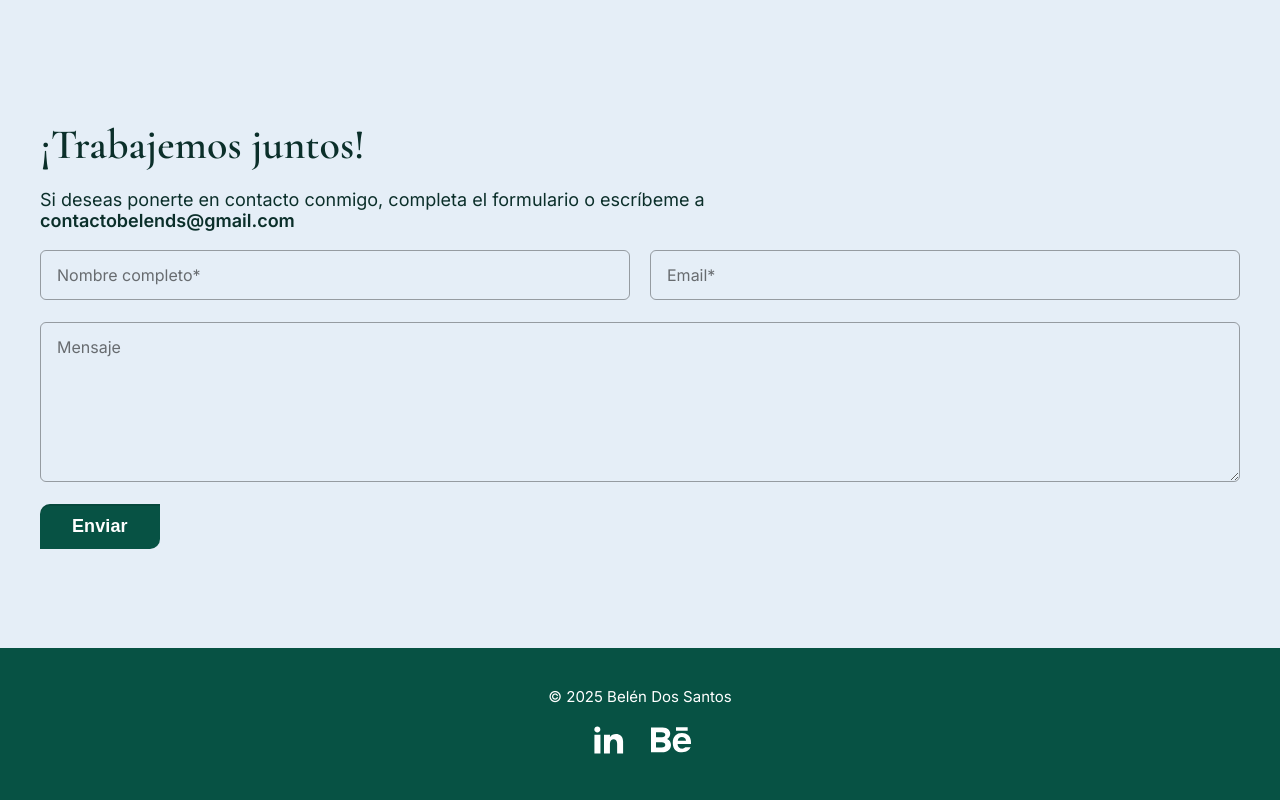
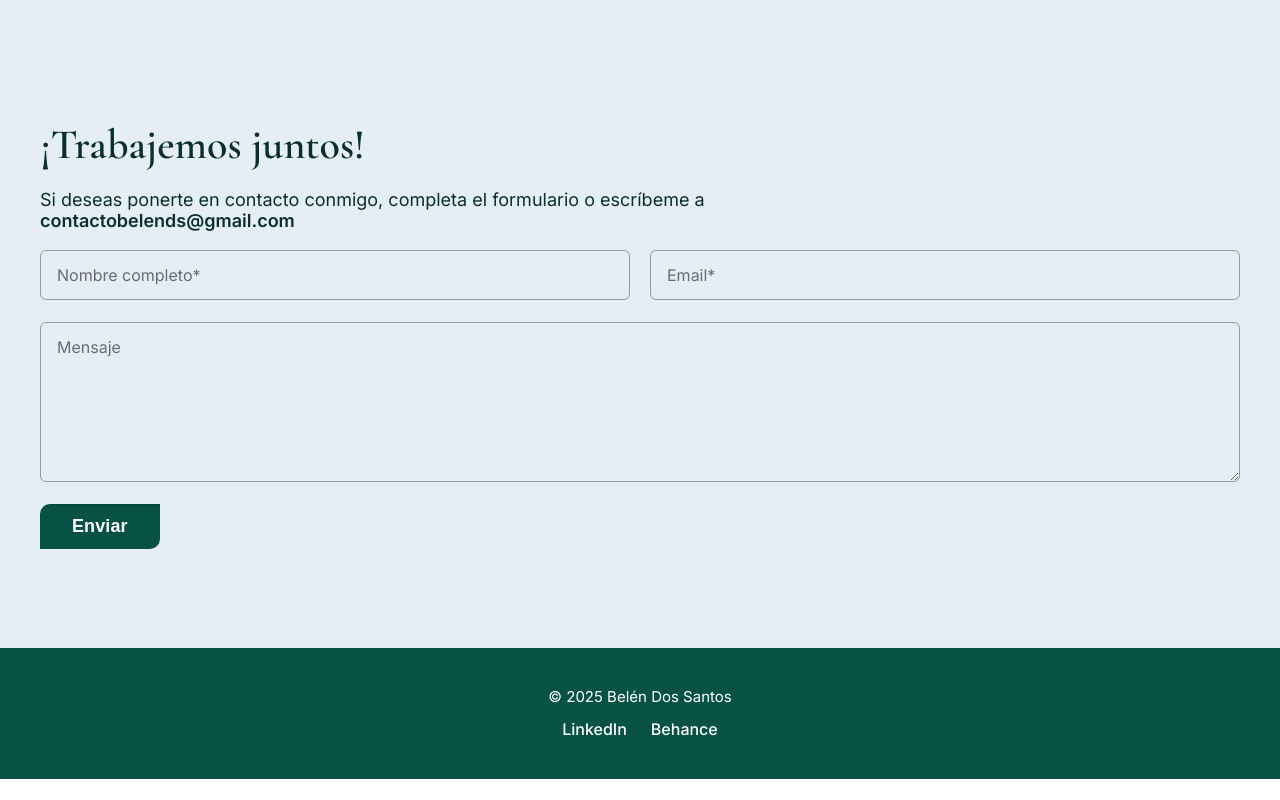
Before and after one commit to belen2005/portfolio-BDS, a plain HTML site: page index.html in a window 1280 px wide. Shown: the part 3159-3959 px from the top of the page. After the commit the page ends 3938 px from the top, so only its background shows below. Drawn offline with nearby package versions, Linux system fonts and the light colour scheme; a web font is replaced by a local one.

Commit message:
iconos-actualizadoa

```diff
--- a/index.html
+++ b/index.html
@@ -326,23 +326,8 @@
       © 2025 Belén Dos Santos
     </p>
     <nav class="footer__nav" aria-label="Redes sociales">
-        <a href="https://www.linkedin.com/in/belen-dossantos/" target="_blank" rel="noopener" class="footer__icon">
-          <svg viewBox="0 0 36 34" fill="none" xmlns="http://www.w3.org/2000/svg">
-            <path
-              d="M7.72347 4.16667C7.72298 5.13913 7.33621 6.07157 6.64823 6.75886C5.96026 7.44615 5.02743 7.83199 4.05497 7.8315C3.08251 7.83102 2.15007 7.44424 1.46278 6.75626C0.775493 6.06829 0.389651 5.13546 0.390137 4.163C0.390623 3.19054 0.777398 2.2581 1.46538 1.57081C2.15335 0.883525 3.08618 0.497683 4.05864 0.498169C5.0311 0.498656 5.96354 0.88543 6.65083 1.57341C7.33812 2.26138 7.72396 3.19421 7.72347 4.16667ZM7.83347 10.5467H0.500137V33.5H7.83347V10.5467ZM19.4201 10.5467H12.1235V33.5H19.3468V21.455C19.3468 14.745 28.0918 14.1217 28.0918 21.455V33.5H35.3335V18.9617C35.3335 7.65 22.3901 8.07167 19.3468 13.6267L19.4201 10.5467Z"
-              fill="white" />
-          </svg>
-
-        </a>
-        <a href="https://www.behance.net/belendossantos" target="_blank" rel="noopener" class="footer__icon">
-          <svg viewBox="0 0 38 24" fill="none" xmlns="http://www.w3.org/2000/svg">
-            <path
-              d="M34.8333 3.16667H23.75V0H34.8333V3.16667ZM37.5662 19C36.8663 21.0536 34.3536 23.75 29.4896 23.75C24.6224 23.75 20.6799 21.0124 20.6799 14.7646C20.6799 8.57375 24.3612 5.39125 29.3344 5.39125C34.2143 5.39125 37.1941 8.21275 37.8448 12.3991C37.9683 13.2003 38.0174 14.2801 37.9953 15.7874H25.2858C25.4917 20.8715 30.8006 21.0314 32.5502 19H37.5662ZM25.3967 12.6667H33.2579C33.0917 10.2173 31.4593 9.15325 29.336 9.15325C27.0148 9.15325 25.7308 10.3693 25.3967 12.6667ZM10.2378 23.731H0V0.0332499H11.0089C19.6793 0.1615 19.8439 8.65292 15.3156 10.9678C20.7955 12.9628 20.9792 23.731 10.2378 23.731ZM4.75 9.5H10.4247C14.3957 9.5 15.0258 4.75 9.93067 4.75H4.75V9.5ZM10.1191 14.25H4.75V19.0253H10.0399C14.877 19.0253 14.5809 14.25 10.1191 14.25Z"
-              fill="white" />
-          </svg>
-
-
-        </a>
+      <a href="https://www.linkedin.com/in/belen-dossantos/" target="_blank" rel="noopener">LinkedIn</a>
+      <a href="https://www.behance.net/belendossantos" target="_blank" rel="noopener">Behance</a>
     </nav>
   </div>
 </footer>
--- a/style.css
+++ b/style.css
@@ -811,14 +811,14 @@ body {
 }
 
 /* ===== Footer ===== */
-.site-footer {
+.site-footer{
   background: var(--green);
   color: #fff;
   padding: 40px 24px;
-  margin-top: -1px;
+  margin-top: -1px; /* para solapar con la sección anterior si hace falta */
 }
 
-.footer__inner {
+.footer__inner{
   max-width: var(--maxw);
   margin: 0 auto;
   display: flex;
@@ -828,57 +828,34 @@ body {
   text-align: center;
 }
 
-.footer__copy {
+.footer__copy{
   font-size: 15px;
   margin: 0;
 }
 
-
-
-.footer__nav {
+.footer__nav{
   display: flex;
-  align-items: center;
-  /* centra verticalmente el grupo */
-  justify-content: center;
-  gap: 22px;
+  gap: 24px;
 }
 
-/* Caja uniforme para cada icono */
-.footer__icon {
-  width: 40px;
-  height: 40px;
-  display: inline-flex;
-  /* evita baseline de texto */
-  align-items: center;
-  /* centra el svg */
-  justify-content: center;
-  /* centra el svg */
-  line-height: 0;
-  /* quita altura por texto */
+.footer__nav a{
+  color: #fff;
+  text-decoration: none;
+  font-weight: 500;
+  transition: opacity .25s ease;
 }
-
-/* Normalizamos el svg */
-.footer__icon svg {
-  height: 28px;
-  /* MISMA ALTURA para ambos */
-  width: auto;
-  /* respeta proporción */
-  display: block;
-  /* elimina espacio por baseline */
-  transition: transform .25s ease, opacity .25s ease;
-}
-
-.footer__icon:hover svg {
-  transform: scale(1.1);
-  opacity: .8;
+.footer__nav a:hover{
+  opacity: .7;
 }
 
 /* Responsive */
-@media(max-width:600px) {
-  .footer__nav {
-    gap: 16px;
+@media(max-width:600px){
+  .footer__nav{
+    flex-direction: column;
+    gap: 12px;
   }
 }
+
 
 /* ===== Proyecto (detalle) ===== */
 .proj-wrap {
```
Lines whose indentation alone changed are shown as unchanged.
